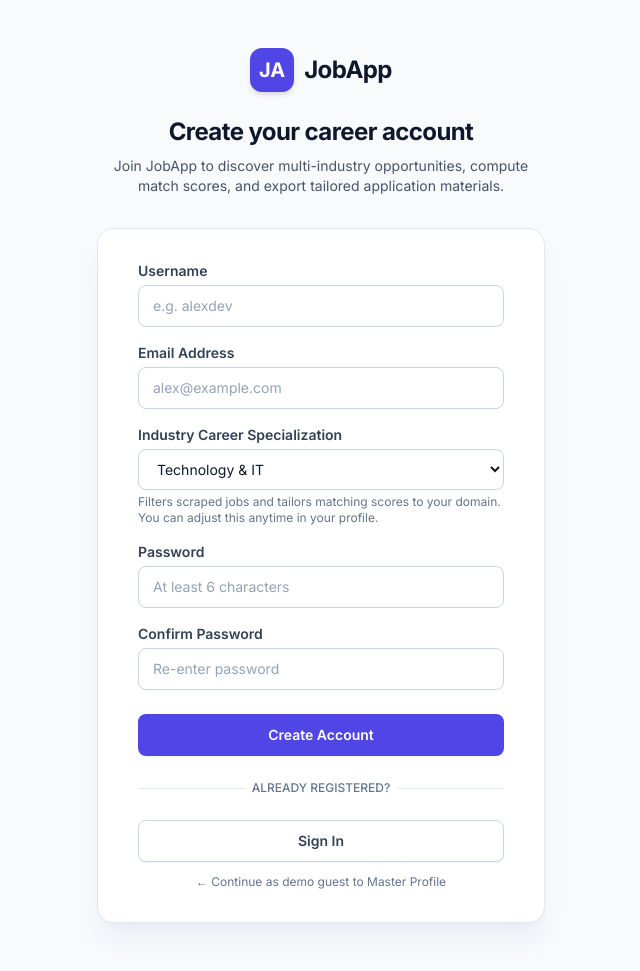
After one commit to A2p3kt/job-app, a Spring Boot app: page /signup in a window 1280 px wide. The commit adds this page. Shown: the whole page, without its empty margins (319-959 px from the left). Run offline with Spring Boot 4, Linux system fonts and the light colour scheme; some libraries are stand-ins or nearby versions.

Commit message:
feat(auth): implement user sign up, sign in, session management, and UI

```diff
--- /dev/null
+++ b/src/main/java/dev/toluwalase/jobapp/web/AuthWebController.java
@@ -0,0 +1,188 @@
+package dev.toluwalase.jobapp.web;
+
+import java.util.Optional;
+
+import org.slf4j.Logger;
+import org.slf4j.LoggerFactory;
+import org.springframework.stereotype.Controller;
+import org.springframework.ui.Model;
+import org.springframework.web.bind.annotation.GetMapping;
+import org.springframework.web.bind.annotation.PostMapping;
+import org.springframework.web.bind.annotation.RequestParam;
+import org.springframework.web.servlet.mvc.support.RedirectAttributes;
+
+import dev.toluwalase.jobapp.domain.AppUser;
+import dev.toluwalase.jobapp.domain.AppUserRepository;
+import dev.toluwalase.jobapp.domain.JobCategory;
+import dev.toluwalase.jobapp.service.ProfileService;
+import jakarta.servlet.http.HttpSession;
+
+/**
+ * Controller handling user authentication workflows:
+ * Sign In, Sign Up (registration with industry specialization), and Sign Out.
+ * Stores authenticated user identity in the HTTP session.
+ */
+@Controller
+public class AuthWebController {
+
+    private static final Logger log = LoggerFactory.getLogger(AuthWebController.class);
+
+    private final AppUserRepository userRepository;
+    private final ProfileService profileService;
+
+    public AuthWebController(AppUserRepository userRepository, ProfileService profileService) {
+        this.userRepository = userRepository;
+        this.profileService = profileService;
+    }
+
+    /**
+     * Renders the Sign In page.
+     * Redirects to /profile if user is already authenticated.
+     */
+    @GetMapping({"/signin", "/login"})
+    public String showSignIn(Model model, HttpSession session) {
+        if (session != null && session.getAttribute("username") != null) {
+            return "redirect:/profile";
+        }
+        return "signin";
+    }
+
+    /**
+     * Authenticates candidate credentials using PBKDF2 salted hash verification.
+     */
+    @PostMapping({"/signin", "/login"})
+    public String processSignIn(@RequestParam("username") String username,
+                                @RequestParam("password") String password,
+                                HttpSession session,
+                                RedirectAttributes redirectAttributes,
+                                Model model) {
+        if (username == null || username.isBlank() || password == null || password.isBlank()) {
+            model.addAttribute("errorMessage", "Please provide both username/email and password.");
+            model.addAttribute("username", username);
+            return "signin";
+        }
+
+        String identifier = username.trim();
+        Optional<AppUser> userOpt = userRepository.findByUsername(identifier);
+        if (userOpt.isEmpty()) {
+            userOpt = userRepository.findByEmail(identifier);
+        }
+
+        if (userOpt.isEmpty() || !SecurityConfig.verifyPassword(password, userOpt.get().getPasswordHash())) {
+            log.warn("Failed sign-in attempt for identifier '{}'", identifier);
+            model.addAttribute("errorMessage", "Invalid username or password. Please try again.");
+            model.addAttribute("username", identifier);
+            return "signin";
+        }
+
+        AppUser user = userOpt.get();
+        session.setAttribute("username", user.getUsername());
+        session.setAttribute("currentUser", user);
+
+        log.info("User '{}' signed in successfully.", user.getUsername());
+        redirectAttributes.addFlashAttribute("successMessage", "Welcome back, " + user.getUsername() + "!");
+        return "redirect:/profile";
+    }
+
+    /**
+     * Renders the Sign Up registration page with industry specialization selection.
+     */
+    @GetMapping({"/signup", "/register"})
+    public String showSignUp(Model model, HttpSession session) {
+        if (session != null && session.getAttribute("username") != null) {
+            return "redirect:/profile";
+        }
+        model.addAttribute("categories", JobCategory.values());
+        return "signup";
+    }
+
+    /**
+     * Registers a new AppUser along with their initial MasterProfile and chosen specialization.
+     */
+    @PostMapping({"/signup", "/register"})
+    public String processSignUp(@RequestParam("username") String username,
+                                @RequestParam("email") String email,
+                                @RequestParam("password") String password,
+                                @RequestParam("confirmPassword") String confirmPassword,
+                                @RequestParam(value = "specialization", required = false) JobCategory specialization,
+                                HttpSession session,
+                                RedirectAttributes redirectAttributes,
+                                Model model) {
+        model.addAttribute("categories", JobCategory.values());
+
+        // Validate username
+        if (username == null || username.trim().length() < 3) {
+            model.addAttribute("errorMessage", "Username must be at least 3 characters long.");
+            populateForm(model, username, email, specialization);
+            return "signup";
+        }
+
+        // Validate email
+        if (email == null || email.isBlank() || !email.contains("@") || !email.contains(".")) {
+            model.addAttribute("errorMessage", "Please provide a valid email address.");
+            populateForm(model, username, email, specialization);
+            return "signup";
+        }
+
+        // Validate password
+        if (password == null || password.length() < 6) {
+            model.addAttribute("errorMessage", "Password must be at least 6 characters long.");
+            populateForm(model, username, email, specialization);
+            return "signup";
+        }
+
+        // Validate password confirmation
+        if (!password.equals(confirmPassword)) {
+            model.addAttribute("errorMessage", "Passwords do not match. Please re-enter.");
+            populateForm(model, username, email, specialization);
+            return "signup";
+        }
+
+        String cleanUsername = username.trim();
+        String cleanEmail = email.trim().toLowerCase();
+
+        // Check uniqueness
+        if (userRepository.existsByUsername(cleanUsername)) {
+            model.addAttribute("errorMessage", "Username '" + cleanUsername + "' is already taken. Please pick another.");
+            populateForm(model, username, email, specialization);
+            return "signup";
+        }
+
+        if (userRepository.existsByEmail(cleanEmail)) {
+            model.addAttribute("errorMessage", "An account with email '" + cleanEmail + "' already exists.");
+            populateForm(model, username, email, specialization);
+            return "signup";
+        }
+
+        JobCategory category = (specialization != null) ? specialization : JobCategory.TECHNOLOGY;
+        String passwordHash = SecurityConfig.hashPassword(password);
+
+        AppUser createdUser = profileService.createUserWithProfile(cleanUsername, cleanEmail, passwordHash, category);
+
+        session.setAttribute("username", createdUser.getUsername());
+        session.setAttribute("currentUser", createdUser);
+
+        log.info("New candidate registered: username='{}', category='{}'", cleanUsername, category);
+        redirectAttributes.addFlashAttribute("successMessage",
+                "Account created successfully! Welcome to JobApp, " + createdUser.getUsername() + ".");
+        return "redirect:/profile";
+    }
+
+    /**
+     * Signs out the current user by invalidating the HTTP session.
+     */
+    @GetMapping({"/signout", "/logout"})
+    public String signOut(HttpSession session, RedirectAttributes redirectAttributes) {
+        if (session != null) {
+            session.invalidate();
+        }
+        redirectAttributes.addFlashAttribute("successMessage", "You have been signed out successfully.");
+        return "redirect:/signin";
+    }
+
+    private void populateForm(Model model, String username, String email, JobCategory specialization) {
+        model.addAttribute("username", username);
+        model.addAttribute("email", email);
+        model.addAttribute("selectedCategory", specialization);
+    }
+}
--- /dev/null
+++ b/src/main/resources/templates/signup.html
@@ -0,0 +1,135 @@
+<!DOCTYPE html>
+<html lang="en" xmlns:th="http://www.thymeleaf.org">
+<head>
+    <meta charset="UTF-8">
+    <meta name="viewport" content="width=device-width, initial-scale=1.0">
+    <title>Sign Up | JobApp</title>
+    <!-- Tailwind CSS CDN -->
+    <script src="https://cdn.tailwindcss.com"></script>
+    <link rel="preconnect" href="https://fonts.googleapis.com">
+    <link rel="preconnect" href="https://fonts.gstatic.com" crossorigin>
+    <link href="https://fonts.googleapis.com/css2?family=Inter:wght@300;400;500;600;700&display=swap" rel="stylesheet">
+    <style>
+        body { font-family: 'Inter', sans-serif; }
+    </style>
+</head>
+<body class="bg-slate-50 text-slate-800 min-h-screen flex flex-col justify-center py-12 sm:px-6 lg:px-8">
+
+    <div class="sm:mx-auto sm:w-full sm:max-w-md">
+        <!-- Logo -->
+        <a href="/jobs" class="flex items-center justify-center space-x-2.5 mb-6 group">
+            <div class="h-11 w-11 rounded-xl bg-indigo-600 flex items-center justify-center text-white font-bold text-xl shadow-md group-hover:bg-indigo-700 transition">
+                JA
+            </div>
+            <span class="font-extrabold text-2xl text-slate-900 tracking-tight">JobApp</span>
+        </a>
+        <h2 class="text-center text-2xl font-bold tracking-tight text-slate-900">
+            Create your career account
+        </h2>
+        <p class="mt-2 text-center text-sm text-slate-600">
+            Join JobApp to discover multi-industry opportunities, compute match scores, and export tailored application materials.
+        </p>
+    </div>
+
+    <div class="mt-8 sm:mx-auto sm:w-full sm:max-w-md px-4 sm:px-0">
+        <div class="bg-white py-8 px-6 shadow-xl shadow-slate-200/60 rounded-2xl border border-slate-200 sm:px-10">
+
+            <!-- Flash Error Message -->
+            <div th:if="${errorMessage}" class="mb-5 p-3.5 rounded-xl bg-rose-50 border border-rose-200 text-rose-800 flex items-center space-x-2.5 text-sm">
+                <svg class="w-5 h-5 text-rose-600 flex-shrink-0" fill="currentColor" viewBox="0 0 20 20"><path fill-rule="evenodd" d="M18 10a8 8 0 11-16 0 8 8 0 0116 0zm-7 4a1 1 0 11-2 0 1 1 0 012 0zm-1-9a1 1 0 00-1 1v4a1 1 0 102 0V6a1 1 0 00-1-1z" clip-rule="evenodd"></path></svg>
+                <span th:text="${errorMessage}">Error message</span>
+            </div>
+
+            <!-- Sign Up Form -->
+            <form action="/signup" method="POST" class="space-y-4">
+                <div>
+                    <label for="username" class="block text-sm font-semibold text-slate-700 mb-1">
+                        Username
+                    </label>
+                    <input id="username" name="username" type="text" autocomplete="username" required
+                           th:value="${username}"
+                           placeholder="e.g. alexdev"
+                           class="w-full px-3.5 py-2.5 rounded-lg border border-slate-300 text-slate-900 placeholder-slate-400 focus:outline-none focus:ring-2 focus:ring-indigo-500 focus:border-indigo-500 text-sm transition">
+                </div>
+
+                <div>
+                    <label for="email" class="block text-sm font-semibold text-slate-700 mb-1">
+                        Email Address
+                    </label>
+                    <input id="email" name="email" type="email" autocomplete="email" required
+                           th:value="${email}"
+                           placeholder="alex@example.com"
+                           class="w-full px-3.5 py-2.5 rounded-lg border border-slate-300 text-slate-900 placeholder-slate-400 focus:outline-none focus:ring-2 focus:ring-indigo-500 focus:border-indigo-500 text-sm transition">
+                </div>
+
+                <div>
+                    <label for="specialization" class="block text-sm font-semibold text-slate-700 mb-1">
+                        Industry Career Specialization
+                    </label>
+                    <select id="specialization" name="specialization"
+                            class="w-full px-3.5 py-2.5 rounded-lg border border-slate-300 text-slate-900 focus:outline-none focus:ring-2 focus:ring-indigo-500 focus:border-indigo-500 text-sm bg-white transition">
+                        <option th:each="cat : ${categories}"
+                                th:value="${cat}"
+                                th:text="${cat.displayName}"
+                                th:selected="${cat == selectedCategory or (selectedCategory == null and cat.name() == 'TECHNOLOGY')}">
+                            Technology & IT
+                        </option>
+                    </select>
+                    <p class="mt-1 text-xs text-slate-500">
+                        Filters scraped jobs and tailors matching scores to your domain. You can adjust this anytime in your profile.
+                    </p>
+                </div>
+
+                <div>
+                    <label for="password" class="block text-sm font-semibold text-slate-700 mb-1">
+                        Password
+                    </label>
+                    <input id="password" name="password" type="password" autocomplete="new-password" required
+                           placeholder="At least 6 characters"
+                           class="w-full px-3.5 py-2.5 rounded-lg border border-slate-300 text-slate-900 placeholder-slate-400 focus:outline-none focus:ring-2 focus:ring-indigo-500 focus:border-indigo-500 text-sm transition">
+                </div>
+
+                <div>
+                    <label for="confirmPassword" class="block text-sm font-semibold text-slate-700 mb-1">
+                        Confirm Password
+                    </label>
+                    <input id="confirmPassword" name="confirmPassword" type="password" autocomplete="new-password" required
+                           placeholder="Re-enter password"
+                           class="w-full px-3.5 py-2.5 rounded-lg border border-slate-300 text-slate-900 placeholder-slate-400 focus:outline-none focus:ring-2 focus:ring-indigo-500 focus:border-indigo-500 text-sm transition">
+                </div>
+
+                <div class="pt-2">
+                    <button type="submit"
+                            class="w-full flex justify-center py-2.5 px-4 border border-transparent rounded-lg shadow-sm text-sm font-semibold text-white bg-indigo-600 hover:bg-indigo-700 focus:outline-none focus:ring-2 focus:ring-offset-2 focus:ring-indigo-500 transition">
+                        Create Account
+                    </button>
+                </div>
+            </form>
+
+            <div class="mt-6">
+                <div class="relative">
+                    <div class="absolute inset-0 flex items-center">
+                        <div class="w-full border-t border-slate-200"></div>
+                    </div>
+                    <div class="relative flex justify-center text-xs uppercase">
+                        <span class="bg-white px-2 text-slate-500 font-medium">Already registered?</span>
+                    </div>
+                </div>
+
+                <div class="mt-6 flex flex-col space-y-3">
+                    <a href="/signin"
+                       class="w-full flex justify-center items-center py-2.5 px-4 border border-slate-300 rounded-lg text-sm font-semibold text-slate-700 bg-white hover:bg-slate-50 focus:outline-none focus:ring-2 focus:ring-offset-2 focus:ring-indigo-500 transition shadow-sm">
+                        Sign In
+                    </a>
+                    <a href="/profile"
+                       class="text-center text-xs text-slate-500 hover:text-slate-800 transition">
+                        &larr; Continue as demo guest to Master Profile
+                    </a>
+                </div>
+            </div>
+
+        </div>
+    </div>
+
+</body>
+</html>
```
Also changed, not shown: src/main/java/dev/toluwalase/jobapp/JobappApplication.java (+23 -32 lines), src/main/java/dev/toluwalase/jobapp/domain/AppUserRepository.java (+5 -4 lines), src/main/java/dev/toluwalase/jobapp/web/JobWebController.java (+16 -4 lines), src/main/java/dev/toluwalase/jobapp/web/KitWebController.java (+16 -4 lines), src/main/java/dev/toluwalase/jobapp/web/ProfileWebController.java (+18 -5 lines), src/main/resources/templates/jobs.html (+11 -0 lines), src/main/resources/templates/profile.html (+11 -0 lines), src/main/resources/templates/signin.html (added, +117 -0 lines), 1 other file.
